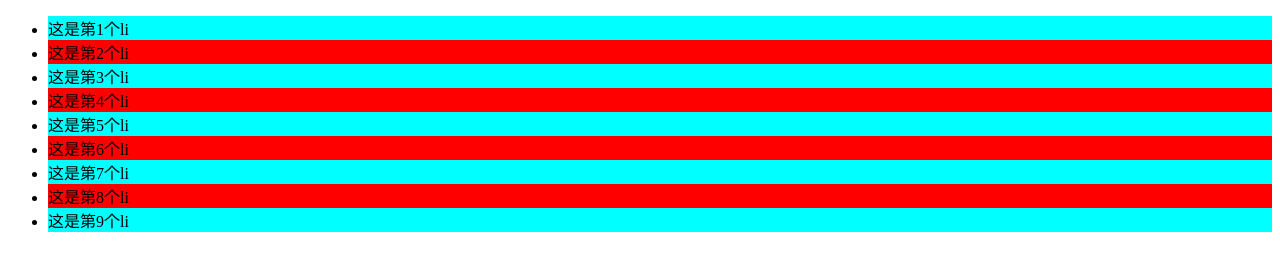
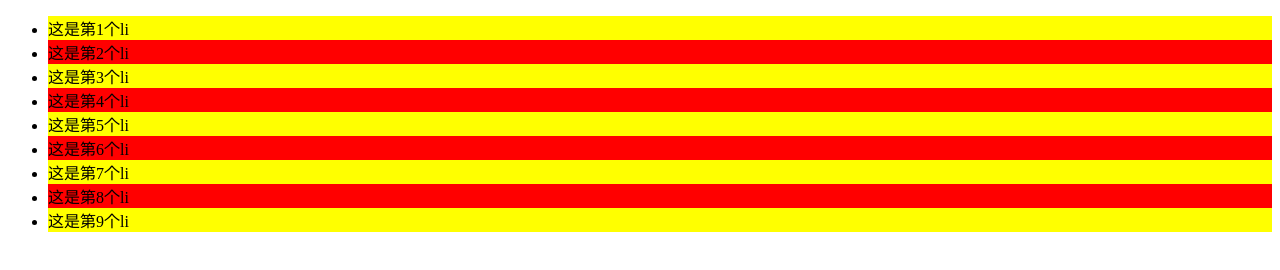
Before and after one commit to Eliaukchan/wcm, a website built with webpack: page src/index.html in a window 1280 px wide. Built offline with nearby package versions, Linux system fonts and the light colour scheme.

Commit message:
npm了两个插件，webpack—server和webpack-plugin

```diff
--- a/package.json
+++ b/package.json
@@ -5,14 +5,16 @@
   "description": "",
   "main": "index.js",
   "scripts": {
-    "dev": "webpack"
+    "dev": "webpack serve"
   },
   "keywords": [],
   "author": "",
   "license": "ISC",
   "devDependencies": {
+    "html-webpack-plugin": "^4.5.0",
     "webpack": "^5.5.1",
-    "webpack-cli": "^4.2.0"
+    "webpack-cli": "^4.8.0",
+    "webpack-dev-server": "^3.11.0"
   },
   "dependencies": {
     "jquery": "^3.6.0"
--- a/src/index.html
+++ b/src/index.html
@@ -5,7 +5,7 @@
     <meta http-equiv="X-UA-Compatible" content="IE=edge">
     <meta name="viewport" content="width=device-width, initial-scale=1.0">
     <title>Document</title>
-    <script src="./index.js"></script>
+    <script src="/bundle.js"></script>
 </head>
 <body>
     <ul>
--- a/src/index.js
+++ b/src/index.js
@@ -5,5 +5,5 @@ import $ from 'jquery'
 
 $(function() {
     $('li:odd').css('backgroundColor','red')
-    $('li:even').css('backgroundColor','cyan')
+    $('li:even').css('backgroundColor','yellow')
 })
--- a/webpack.config.cjs
+++ b/webpack.config.cjs
@@ -6,5 +6,5 @@ module.exports = {
     output:{
         path:path.join(__dirname,'./dist'),
         filename:'bundle.js'
-    }
+    },
 }
```
Also changed, not shown: 1 other file.
